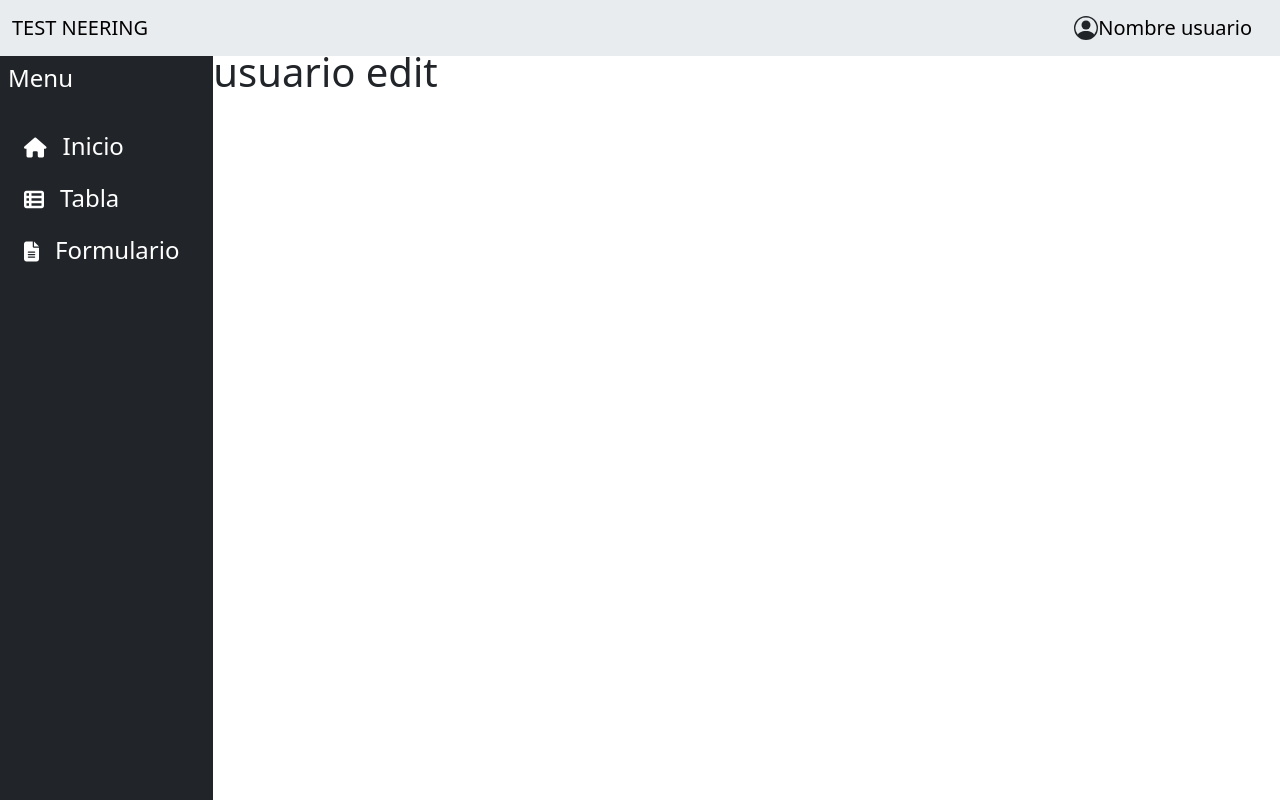
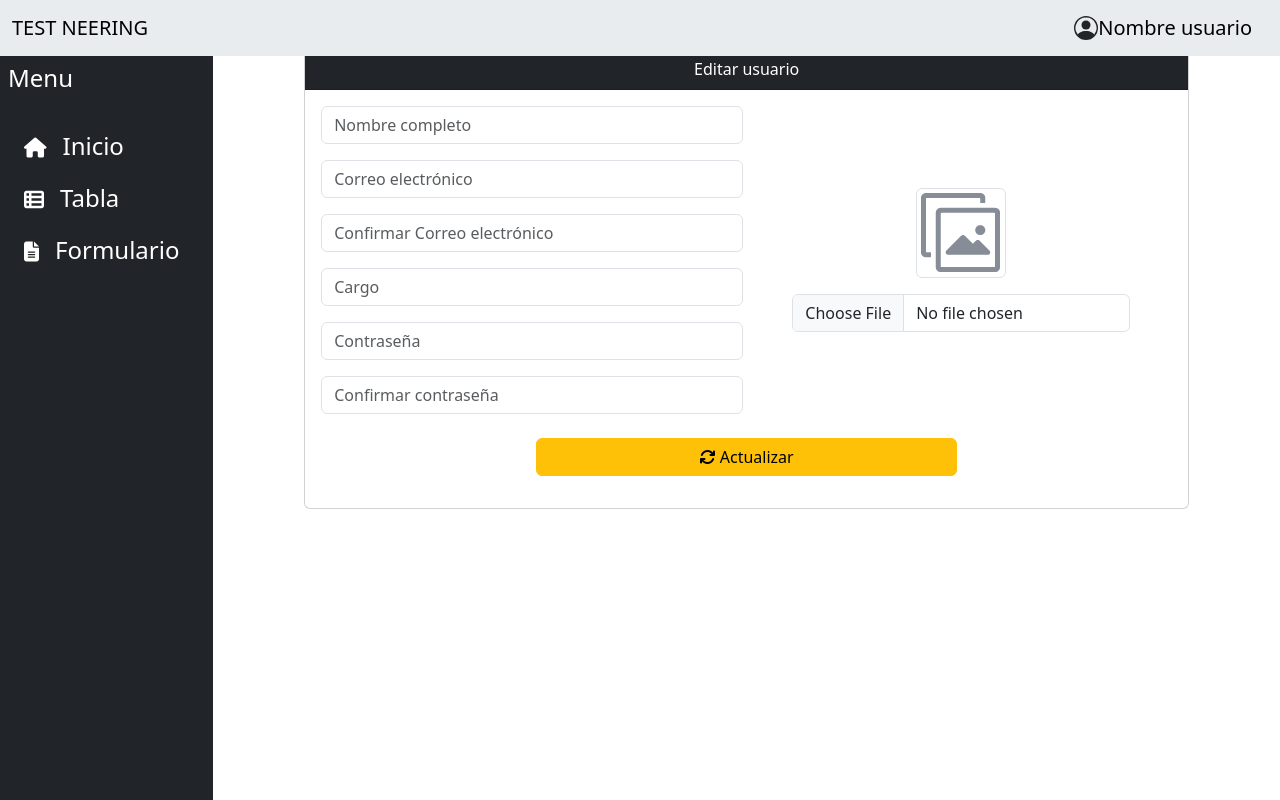
Before and after one commit to bas-clavijo/usuario-vue, a Vue app: page /editUsuario/1 in a window 1280 px wide. Built offline with nearby package versions, Linux system fonts and the light colour scheme; no server answers.

Commit message:
Se agrega funcion actualizar usuario

```diff
--- a/src/views/UsuarioEdit.vue
+++ b/src/views/UsuarioEdit.vue
@@ -1,5 +1,139 @@
 <template>
-    <div class="about">
-      <h1>usuario edit</h1>
+  <div class="row mt-3">
+    <div class="col-lg-10 offset-lg-1">
+      <div class="card">
+        <div class="card-header bg-dark text-white text-center">
+          Editar usuario
+        </div>
+        <div class="card-body">
+          <form v-on:submit="atualizar" class="row g-2">
+            <!-- Columna para los campos de entrada de datos del usuario -->
+            <div class="col-md-6">
+              <div class="mb-3">
+                <input type="text" v-model="nombre" id="nombre" placeholder="Nombre completo" required maxlength="50"
+                  class="form-control">
+              </div>
+              <div class="mb-3">
+                <input type="emal" v-model="correo" id="correo" placeholder="Correo electrónico" required maxlength="50"
+                  class="form-control">
+              </div>
+              <div class="mb-3">
+                <input type="email" v-model="correoconfirmar" id="correoconfirmar"
+                  placeholder="Confirmar Correo electrónico" required maxlength="50" class="form-control">
+              </div>
+              <div class="mb-3">
+                <input type="text" v-model="cargo" id="cargo" placeholder="Cargo" required maxlength="50"
+                  class="form-control">
+              </div>
+              <div class="mb-3">
+                <input type="password" v-model="contraseña" id="contraseña" placeholder="Contraseña" required
+                  maxlength="50" class="form-control">
+              </div>
+              <div class="mb-3">
+                <input type="password" v-model="confContraseña" id="confContraseña" placeholder="Confirmar contraseña"
+                  required maxlength="50" class="form-control">
+              </div>
+            </div>
+
+            <!-- Columna para la imagen -->
+            <div class="col-md-6 d-flex justify-content-center align-items-center">
+              <div class="text-center">
+                <img v-if="this.foto" height="200" :src="this.foto" id="fotoimg" class="img-thumbnail mb-3" alt="">
+                <img v-else height="200" :src="require('@/assets/usuario.png')" class="img-thumbnail mb-3" id="fotoimg"
+                  alt="">
+                <input type="file" v-on:change="prevFoto" accept="image/png, image/jpeg, image/gif"
+                  class="form-control mb-3">
+              </div>
+            </div>
+
+            <!--Fila para los botones-->
+            <div class="d-grid col-6 mx-auto mb-3">
+              <button class="btn btn-warning"><i class="fa-solid fa-refresh"></i> Actualizar</button>
+            </div>
+
+          </form>
+        </div>
+      </div>
     </div>
-  </template>
+  </div>
+</template>
+
+<script>
+import { mostrarAlerta, enviarSolicitud } from '../funciones';
+import { useRoute } from 'vue-router';
+import axios from 'axios';
+
+export default {
+  data() {
+    return {
+      id: 0,
+      nombre: '',
+      correo: '',
+      correoconfirmar: '',
+      cargo: '',
+      contraseña: '',
+      confContraseña: '',
+      foto: '',
+      url: 'http://busquedausuario.test/api/v1/usuarios',
+      cargando: false
+    }
+  },
+  mounted() {
+    const route = useRoute();
+    this.id = route.params.id;
+    this.url += '/' + this.id;
+    this.getUsuario();
+  },
+
+  methods: {
+    getUsuario() {
+      axios.get(this.url).then(
+        res => {
+          this.nombre = res.data.data.nombre;
+          this.correo = res.data.data.correo;
+          this.cargo = res.data.data.cargo;
+          this.contraseña = res.data.data.contraseña;
+          this.foto = res.data.data.foto;
+        }
+      );
+    },
+    actualizar(event) {
+      event.preventDefault();
+      var miFoto = document.getElementById('fotoimg');
+      this.foto = miFoto.src;
+
+      if (this.nombre.trim() === '') {
+        mostrarAlerta('Ingrese un Nombre', 'warning', 'nombre');
+      } else if (this.correo.trim() === '') {
+        mostrarAlerta('Ingrese un Correo', 'warning', 'correo');
+      } else if (this.correoconfirmar.trim() === '') {
+        mostrarAlerta('Confirme su Correo', 'warning', 'correoconfirmar');
+      } else if (this.cargo.trim() === '') {
+        mostrarAlerta('Ingrese un Cargo', 'warning', 'cargo');
+      } else if (this.contraseña.trim() === '') {
+        mostrarAlerta('Ingrese una Contraseña', 'warning', 'contraseña');
+      } else if (this.confContraseña.trim() === '') {
+        mostrarAlerta('Confirme su Contraseña', 'warning', 'confContraseña');
+      } else {
+        var parametros = {
+          nombre: this.nombre.trim(),
+          correo: this.correo.trim(),
+          contraseña: this.contraseña.trim(),
+          foto: this.foto.trim()
+        }
+        enviarSolicitud('PUT', parametros, this.url, 'Usuario Actualizado');
+      }
+    },
+    prevFoto(event) {
+      var self = this; // Capturar el contexto actual
+      var reader = new FileReader();
+      reader.readAsDataURL(event.target.files[0]);
+      reader.onload = function () {
+        var miFoto = document.getElementById('fotoimg');
+        miFoto.src = reader.result;
+        self.foto = miFoto.src; // Usar la variable self en lugar de this
+      }
+    }
+  }
+}
+</script>
```
